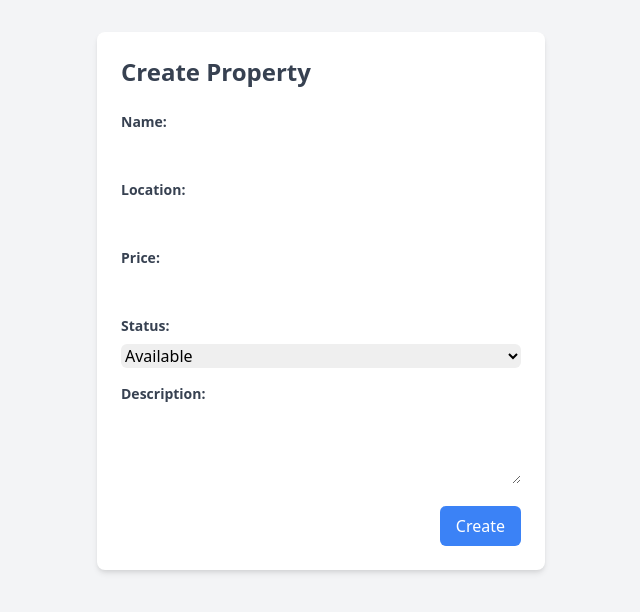
After one commit to cinnong/pemasaran-kos, a Laravel app: page /add in a window 1280 px wide. The commit adds this page. Shown: the top 612 px of the page, without its empty margins (319-959 px from the left). Run offline with Laravel 9, Linux system fonts and the light colour scheme.

Commit message:
edit dan  delete

```diff
--- a/app/Http/Controllers/PropertyController.php
+++ b/app/Http/Controllers/PropertyController.php
@@ -15,7 +15,7 @@ class PropertyController extends Controller
     public function index()
     {
         $properties = properties::all();
-        return view('properties.index', compact('properties'));
+        return view('propertis.table', compact('properties'));
     }
 
     /**
@@ -39,15 +39,20 @@ class PropertyController extends Controller
     $request->validate([
         'nama' => 'required',
         'lokasi' => 'required',
-            'harga' => 'required|numeric',
+        'harga' => 'required|integer',
+        'status' => 'required',
         'deskripsi' => 'required',
     ]);
 
-        properties::create($request->all());
+    // Exclude _token from the request data
+    $data = $request->except('_token');
 
-        return redirect()->route('properties.index')
+    Properties::create($data);
+
+    return redirect()->route('dashboard')
         ->with('success', 'Property created successfully.');
 }
+
 
     /**
      * Display the specified resource.
@@ -103,7 +108,7 @@ class PropertyController extends Controller
     {
         $property->delete();
 
-        return redirect()->route('properties.index')
+        return redirect()->route('dashboard')
             ->with('success', 'Property deleted successfully');
     }
 }
--- a/app/Models/properties.php
+++ b/app/Models/properties.php
@@ -9,5 +9,7 @@ class properties extends Model
 {
     use HasFactory;
 
-
+    protected $fillable = [
+        'nama', 'lokasi', 'harga', 'status', 'jumlah_kamar', 'fasilitas_yang_tersedia', 'deskripsi', 'informasi_kontak', '_token'
+    ];
 }
--- a/resources/views/dashboard.blade.php
+++ b/resources/views/dashboard.blade.php
@@ -7,11 +7,7 @@
 
     <div class="py-12">
         <div class="max-w-7xl mx-auto sm:px-6 lg:px-8">
-            <div class="bg-white dark:bg-gray-800 overflow-hidden shadow-sm sm:rounded-lg">
-                <div class="p-6 text-gray-900 dark:text-gray-100">
-                    {{ __("You're logged in!") }}
-                </div>
-            </div>
+            @include('properties.table')
         </div>
     </div>
 </x-app-layout>
--- /dev/null
+++ b/resources/views/properties/create.blade.php
@@ -0,0 +1,52 @@
+<!-- resources/views/properties/create.blade.php -->
+
+<!DOCTYPE html>
+<html lang="en">
+<head>
+    <meta charset="UTF-8">
+    <meta name="viewport" content="width=device-width, initial-scale=1.0">
+    <title>Create Property</title>
+    <link href="https://cdn.jsdelivr.net/npm/tailwindcss@2.2.19/dist/tailwind.min.css" rel="stylesheet">
+</head>
+<body class="bg-gray-100">
+
+<div class="container mx-auto py-8">
+    <div class="max-w-md mx-auto bg-white rounded-lg overflow-hidden shadow-md">
+        <div class="p-6">
+            <h2 class="text-2xl font-semibold text-gray-700 mb-6">Create Property</h2>
+            <form action="{{ route('properties.store') }}" method="POST">
+                @csrf
+                <div class="mb-4">
+                    <label for="nama" class="block text-gray-700 text-sm font-bold mb-2">Name:</label>
+                    <input type="text" name="nama" id="nama" class="w-full border-gray-300 rounded-md focus:border-blue-500 focus:ring focus:ring-blue-200">
+                </div>
+                <div class="mb-4">
+                    <label for="lokasi" class="block text-gray-700 text-sm font-bold mb-2">Location:</label>
+                    <input type="text" name="lokasi" id="lokasi" class="w-full border-gray-300 rounded-md focus:border-blue-500 focus:ring focus:ring-blue-200">
+                </div>
+                <div class="mb-4">
+                    <label for="harga" class="block text-gray-700 text-sm font-bold mb-2">Price:</label>
+                    <input type="number" name="harga" id="harga" class="w-full border-gray-300 rounded-md focus:border-blue-500 focus:ring focus:ring-blue-200">
+                </div>
+                <div class="mb-4">
+                    <label for="status" class="block text-gray-700 text-sm font-bold mb-2">Status:</label>
+                    <select name="status" id="status" class="w-full border-gray-300 rounded-md focus:border-blue-500 focus:ring focus:ring-blue-200">
+                        <option value="available">Available</option>
+                        <option value="occupied">Occupied</option>
+                        <option value="under_maintenance">Under Maintenance</option>
+                    </select>
+                </div>
+                <div class="mb-4">
+                    <label for="deskripsi" class="block text-gray-700 text-sm font-bold mb-2">Description:</label>
+                    <textarea name="deskripsi" id="deskripsi" rows="3" class="w-full border-gray-300 rounded-md focus:border-blue-500 focus:ring focus:ring-blue-200"></textarea>
+                </div>
+                <div class="flex justify-end">
+                    <button type="submit" class="bg-blue-500 text-white px-4 py-2 rounded-md hover:bg-blue-600">Create</button>
+                </div>
+            </form>
+        </div>
+    </div>
+</div>
+
+</body>
+</html>
--- a/routes/web.php
+++ b/routes/web.php
@@ -1,5 +1,6 @@
 <?php
 
+use App\Models\properties;
 use App\Http\Controllers\ProfileController;
 use Illuminate\Support\Facades\Route;
 use App\Http\Controllers\PropertyController;
@@ -15,12 +16,13 @@ use App\Http\Controllers\PropertyController;
 |
 */
 
-// Route::get('/', function () {
-//     return view('beranda');
-// });
+Route::get('/', function () {
+    return view('beranda');
+});
 
 Route::get('/dashboard', function () {
-    return view('dashboard');
+    $properties = properties::all();
+    return view('dashboard', compact('properties'));
 })->middleware(['auth', 'verified'])->name('dashboard');
 
 Route::middleware('auth')->group(function () {
@@ -29,5 +31,12 @@ Route::middleware('auth')->group(function () {
     Route::delete('/profile', [ProfileController::class, 'destroy'])->name('profile.destroy');
 });
 
-Route::get('/properties', [PropertyController::class, 'index'])->name('properties.index');
+// Properties
+Route::get('/add', [PropertyController::class, 'create'])->name('properties.create');
+Route::post('/store', [PropertyController::class, 'store'])->name('properties.store');
+Route::get('/properties/{property}', [PropertyController::class, 'show'])->name('properties.show');
+Route::get('/edit/{property}/edit', [PropertyController::class, 'edit'])->name('properties.edit');
+Route::put('/update/{property}', [PropertyController::class, 'update'])->name('properties.update');
+Route::delete('/dashboard/{property}', [PropertyController::class, 'destroy'])->name('properties.destroy');
+
 require __DIR__.'/auth.php';
```
Also changed, not shown: resources/views/beranda.blade.php (+0 -41 lines), resources/views/properties/edit.blade.php (added, +53 -0 lines), resources/views/properties/index.blade.php (deleted, +0 -59 lines), resources/views/properties/table.blade.php (added, +42 -0 lines). Lines whose indentation alone changed are shown as unchanged.
